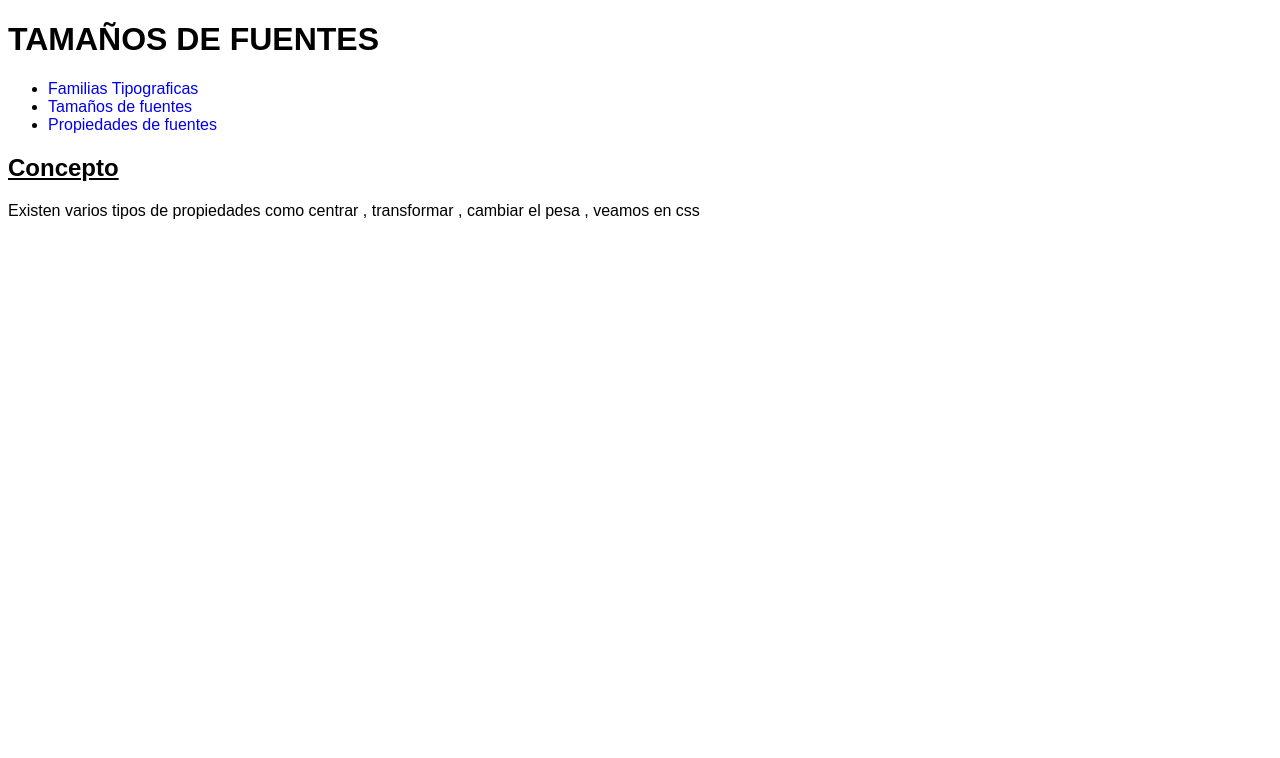
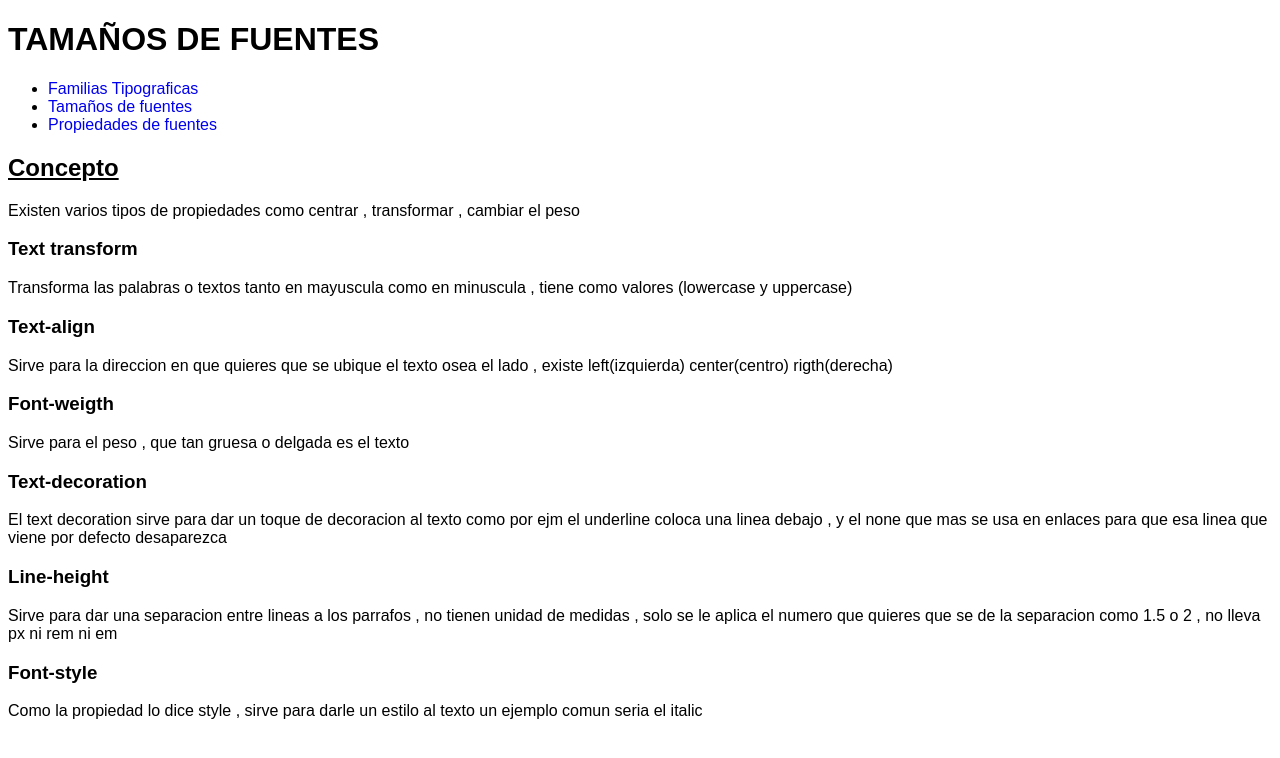
Before and after one commit to emerson204/semana4_S1-textos, a plain HTML site: page propiedades.html in a window 1280 px wide. Drawn offline with Linux system fonts and the light colour scheme.

Commit message:
Explicando propiedades de textos

```diff
--- a/propiedades.html
+++ b/propiedades.html
@@ -23,7 +23,42 @@
       <h2>Concepto</h2>
       <p>
         Existen varios tipos de propiedades como centrar , transformar , cambiar
-        el pesa , veamos en css
+        el peso
+      </p>
+
+      <h3>Text transform</h3>
+      <p>
+        Transforma las palabras o textos tanto en mayuscula como en minuscula ,
+        tiene como valores (lowercase y uppercase)
+      </p>
+
+      <h3>Text-align</h3>
+      <p>
+        Sirve para la direccion en que quieres que se ubique el texto osea el
+        lado , existe left(izquierda) center(centro) rigth(derecha)
+      </p>
+
+      <h3>Font-weigth</h3>
+      <p>Sirve para el peso , que tan gruesa o delgada es el texto</p>
+
+      <h3>Text-decoration</h3>
+      <p>
+        El text decoration sirve para dar un toque de decoracion al texto como
+        por ejm el underline coloca una linea debajo , y el none que mas se usa
+        en enlaces para que esa linea que viene por defecto desaparezca
+      </p>
+
+      <h3>Line-height</h3>
+      <p>
+        Sirve para dar una separacion entre lineas a los parrafos , no tienen
+        unidad de medidas , solo se le aplica el numero que quieres que se de la
+        separacion como 1.5 o 2 , no lleva px ni rem ni em
+      </p>
+
+      <h3>Font-style</h3>
+      <p>
+        Como la propiedad lo dice style , sirve para darle un estilo al texto un
+        ejemplo comun seria el italic
       </p>
     </section>
   </body>
```
